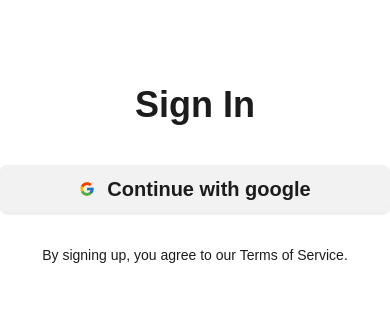
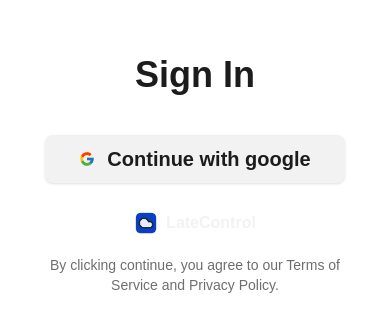
Before and after one commit to DavidDerama/first-project, a Next.js app: page /auth in a window 390 px wide. Shown: the part 247-578 px from the top of the page. Built offline with nearby package versions, Linux system fonts and the light colour scheme; a web font is replaced by a local one.

Commit message:
responsive header

```diff
--- a/src/app/auth/page.tsx
+++ b/src/app/auth/page.tsx
@@ -4,15 +4,7 @@
 import { supabaseBrowser } from "@/lib/supabase/client";
 import { Button } from "@/components/ui/button";
 import { FcGoogle } from "react-icons/fc";
-
-import {
-  Card,
-  CardContent,
-  CardDescription,
-  CardFooter,
-  CardHeader,
-  CardTitle,
-} from "@/components/ui/card";
+import Link from "next/link";
 
 export default function page() {
   function handleLoginWithGoogle() {
@@ -26,21 +18,29 @@
   }
   return (
     <main className="flex w-screen h-screen justify-center items-center bg-white dark:bg-dark">
-      <section className="w-[400px] flex flex-col">
-        {/* <div className="flex gap-2 items-center mx-auto">
-          <Image alt="logo" height={40} width={34} src="/icon.png" />
-          <h2 className="text-2xl text-light font-bold">LateControl</h2>
-        </div> */}
+      <section className="w-[460px] flex flex-col px-2">
         <h2 className="text-4xl font-bold text-center">Sign In</h2>
         <Button
-          className="mt-10 mb-5 rounded-lg text-xl font-bold py-6 flex gap-3 items-center border-dark_input_border bg-light text-dark dark:bg-black dark:text-light hover:text-dark hover:bg-light hover:opacity-80"
+          className="w-4/5 mx-auto mt-10 mb-7 rounded-lg text-xl font-bold py-6 flex gap-3 items-center border-dark_input_border bg-light text-dark dark:bg-black dark:text-light hover:text-dark hover:bg-light hover:opacity-80"
           onClick={handleLoginWithGoogle}
         >
           <FcGoogle />
           Continue with google
         </Button>
-        <p className="text-center text-sm mt-3">
-          By signing up, you agree to our Terms of Service.
+        <div className="flex gap-2 items-center mx-auto">
+          <Image alt="logo" height={40} width={24} src="/icon.png" />
+          <h2 className="text-base text-light font-bold">LateControl</h2>
+        </div>
+        <p className="text-center text-sm mt-5 w-4/5 mx-auto text-light_label dark:text-dark_label">
+          By clicking continue, you agree to our{" "}
+          <Link href="../" className="hover:underline">
+            Terms of Service
+          </Link>{" "}
+          and{" "}
+          <Link href="../" className="hover:underline">
+            Privacy Policy
+          </Link>
+          .
         </p>
       </section>
     </main>
--- a/src/app/dashboard/components/sidebar/AppSidebar.tsx
+++ b/src/app/dashboard/components/sidebar/AppSidebar.tsx
@@ -2,7 +2,6 @@
 import {
   Home,
   Inbox,
-  Settings,
   UserRoundPen,
   ChartNoAxesColumnIncreasing,
 } from "lucide-react";
@@ -22,6 +21,7 @@
 import { DatePicker } from "./DatePicker";
 import useUser from "@/hooks/useUser";
 import { NavUser } from "./NavUser";
+import Link from "next/link";
 
 const items = [
   {
--- a/src/app/dashboard/components/sidebar/NavUser.tsx
+++ b/src/app/dashboard/components/sidebar/NavUser.tsx
@@ -21,7 +21,6 @@
 import { supabaseBrowser } from "@/lib/supabase/client";
 import { useQueryClient } from "@tanstack/react-query";
 import { useRouter } from "next/navigation";
-import { ModeToggle } from "@/components/ModeToggle";
 import { useTheme } from "next-themes";
 
 export function NavUser({
--- a/src/app/dashboard/page.tsx
+++ b/src/app/dashboard/page.tsx
@@ -3,7 +3,7 @@
 export default function Page() {
   return (
     <DashboardMain>
-      <h2 className="text-4xl">Good Evening David Derama!</h2>
+      <h2 className="text-4xl">Good Evening!</h2>
     </DashboardMain>
   );
 }
--- a/src/components/Header.tsx
+++ b/src/components/Header.tsx
@@ -1,16 +1,20 @@
 import React from "react";
 import Content from "./Content";
 import Balancer from "react-wrap-balancer";
+import Image from "next/image";
 
 export default function Header() {
   return (
     <header className="min-h-screen w-full">
-      <Content className="flex justify-center">
-        <div className="pt-56 max-w-[600px] flex flex-col gap-10 justify-center">
-          <h1 className="text-7xl text-light_heading dark:text-dark_heading font-black leading-none -tracking-[0.4px] text-center">
-            <Balancer>Sleep on Time and Get More Done Tomorrow</Balancer>
+      <Content className="flex xl:flex-row flex-col gap-8 lg:justify-between pt-56">
+        <div className="max-w-[650px] flex flex-col gap-10 justify-center mx-auto xl:m-0">
+          <h1 className="text-6xl text-light_heading dark:text-dark_heading font-black leading-none -tracking-[0.4px] text-center xl:text-left ">
+            <Balancer>
+              Sleep on Time and <br></br>{" "}
+              <span className="text-accent_custom">Get More Done</span> Tomorrow
+            </Balancer>
           </h1>
-          <p className="text-xl font-light text-light_paragraph dark:text-dark_paragraph text-center">
+          <p className="text-xl font-light text-light_paragraph dark:text-dark_paragraph leading-relaxed xl:text-left text-center">
             <Balancer>
               Tired of <span className="font-bold">staying up late</span>,{" "}
               <span className="font-bold">waking up in a rush</span>, or{" "}
@@ -20,9 +24,18 @@
               had a productive day.
             </Balancer>
           </p>
-          <button className="bg-accent_custom text-white self-start py-3 px-16 w-2/3 mx-auto text-xl rounded-full hover:opacity-80">
+          <button className="bg-accent_custom text-white self-start py-3 px-10 text-base lg:text-xl rounded-full hover:opacity-80 mx-auto xl:m-0">
             Get LateControl
           </button>
+        </div>
+        <div className="w-[500px] xl:flex-grow rounded border-2 shadow-md border-dark_input_border overflow-hidden flex justify-center items-center mx-auto xl:m-0 mt-6">
+          <Image
+            width={500}
+            height={400}
+            src="/example.png"
+            alt="demo"
+            className="object-cover w-full h-full"
+          />
         </div>
       </Content>
     </header>
--- a/src/components/Navbar.tsx
+++ b/src/components/Navbar.tsx
@@ -32,7 +32,7 @@
             <Image alt="logo" height={40} width={40} src="/icon.png" />
             <h2>LateControl</h2>
           </div>
-          <div className="flex gap-5 sm:absolute sm:left-1/2 sm:-translate-x-1/2">
+          <div className="gap-5 sm:absolute sm:left-1/2 sm:-translate-x-1/2 hidden lg:flex">
             {items.map((item, index) => {
               return (
                 <Link href={item.url} className="px-3 py-1" key={index}>
```
Also changed, not shown: public/example.png (added).
